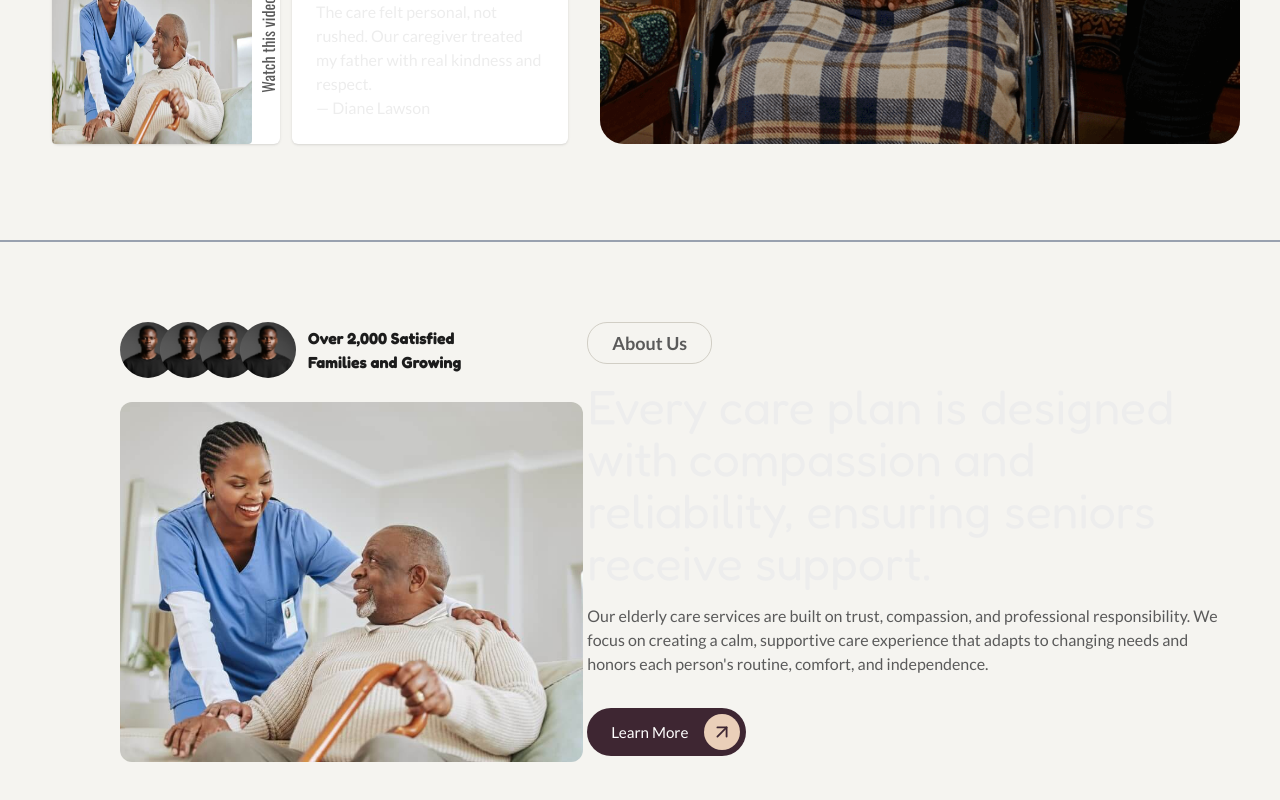
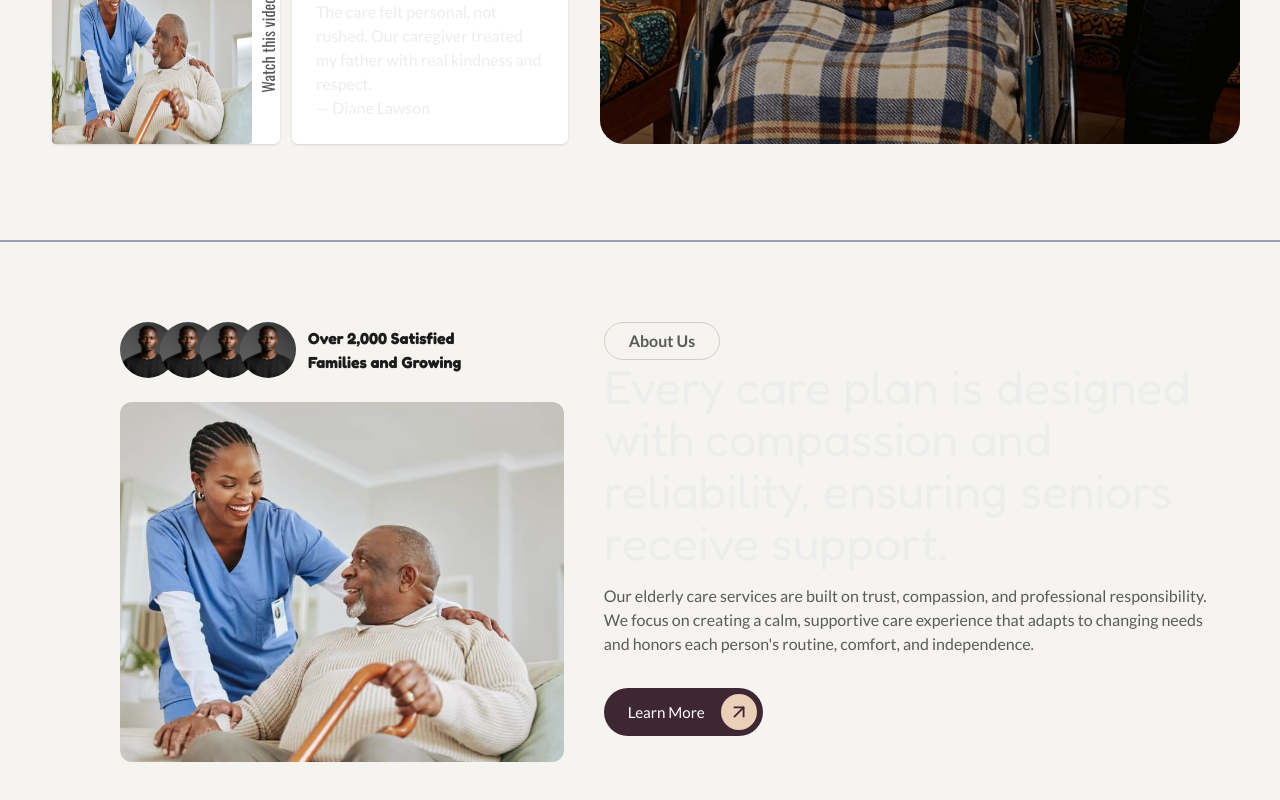
Before and after one commit to codedbyelijah/ebonics-web-app, a Next.js app: page / in a window 1280 px wide. Shown: the part 672-1472 px from the top of the page. Built offline with nearby package versions, Linux system fonts and the light colour scheme.

Commit message:
edit and make minor chages in the project

```diff
--- a/app/globals.css
+++ b/app/globals.css
@@ -46,5 +46,9 @@ body {
 }
 
 .tag {
-  @apply inline-block py-1.5 px-6 border border-[#d1cec5] rounded-[20px] text-lg font-semibold text-text-light mb-4;
+  @apply inline-block py-1.5 px-6 border border-[#d1cec5] rounded-[20px]  font-semibold text-text-light;
 }
+
+.container-wrapper {
+  @apply container mx-auto px-4 py-5 gap-10 lg:py-10 lg:px-10;
+}
--- a/app/page.tsx
+++ b/app/page.tsx
@@ -1,10 +1,11 @@
-import { AboutUs, Hero } from "@/components";
+import { AboutUs, Hero, Service } from "@/components";
 
 export default function Home() {
   return (
     <>
       <Hero />
       <AboutUs />
+      <Service />
     </>
   );
 }
--- a/components/about-us.tsx
+++ b/components/about-us.tsx
@@ -3,8 +3,8 @@ import Button from "./button";
 
 export default function AboutUs() {
   return (
-    <section className="my-10 mt-15 lg:mt-20 py-10 border-t-2 border-gray-400">
-      <div className="container mx-auto px-4 py-5 gap-10 lg:py-10 lg:px-10 grid grid-cols-1 lg:grid-cols-11 lg:gap-1 ">
+    <section className=" mt-15 lg:mt-20 py-10 border-t-2 border-gray-400">
+      <div className="container-wrapper grid grid-cols-1 lg:grid-cols-11 lg:gap-1 ">
         {/* left-content */}
         <div className="lg:col-span-5 lg:pl-20 relative flex flex-col items-start space-y-6 ">
           {/* social-proof */}
--- a/components/index.ts
+++ b/components/index.ts
@@ -1,3 +1,4 @@
 export { default as Navbar } from "./navbar";
 export { default as Hero } from "./hero";
 export { default as AboutUs } from "./about-us";
+export { default as Service } from "./service";
--- a/components/navbar.tsx
+++ b/components/navbar.tsx
@@ -93,7 +93,7 @@ export default function Navbar() {
               <Link
                 key={link.name}
                 href={link.href}
-                className="text-white hover:text-primary transition-colors duration-300 px-2 py-1"
+                className={`  hover:text-primary transition-colors duration-300 px-2 py-1 ${isScrolled ? "text-black" : "text-white"} `}
               >
                 {link.name}
               </Link>
@@ -102,7 +102,9 @@ export default function Navbar() {
 
           <div className="flex items-center space-x-2 pr-12 ">
             {/* Contact Info */}
-            <div className="flex items-start justify-center  flex-col -space-y-1 text-[#eee] font-oswald ">
+            <div
+              className={`flex items-start justify-center  flex-col -space-y-1  font-oswald ${isScrolled ? "text-gray-900" : "text-[#eee]"} `}
+            >
               <p className="">Call us anytime</p>
               <p className="">(+234) 9039746329</p>
             </div>
```
